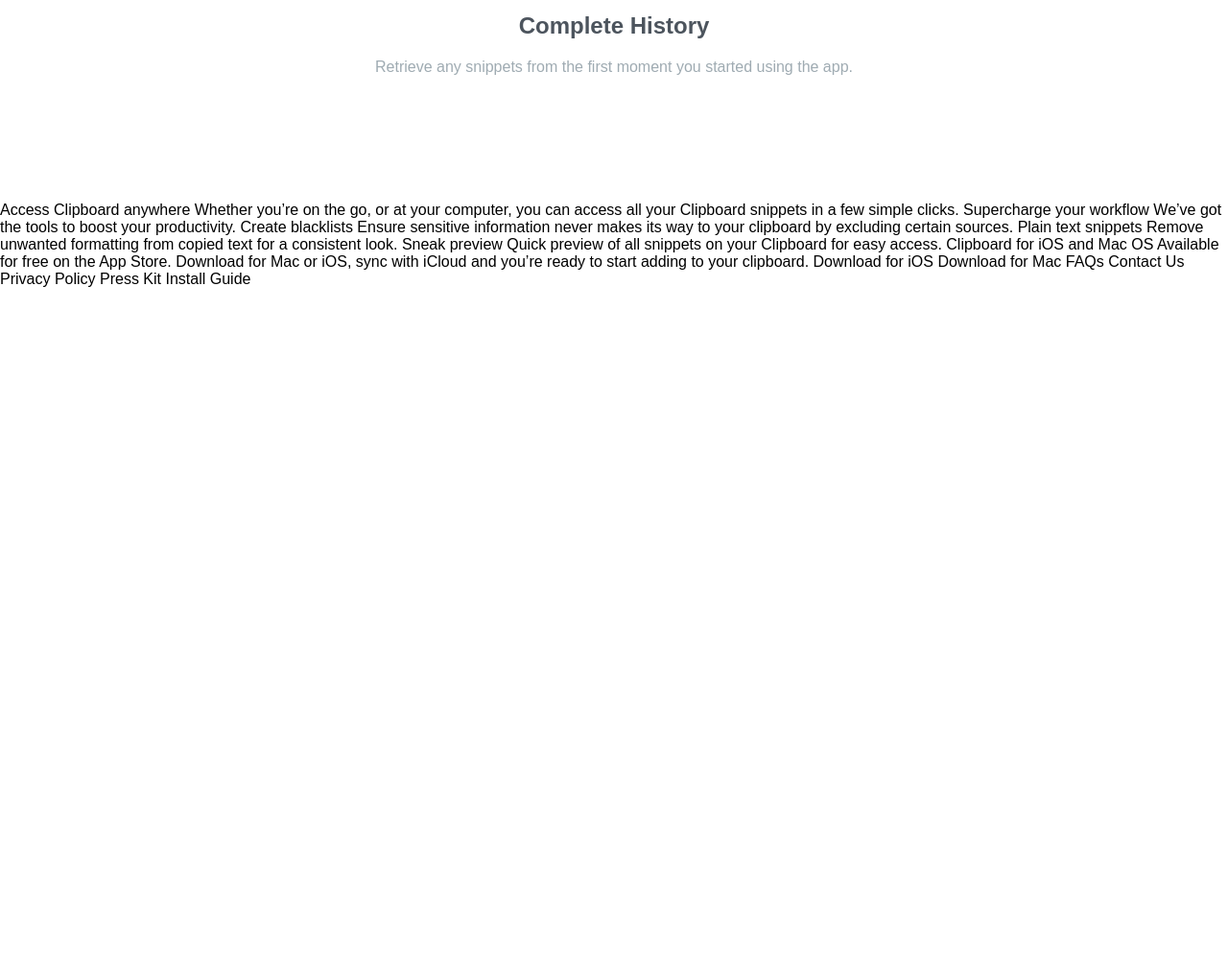
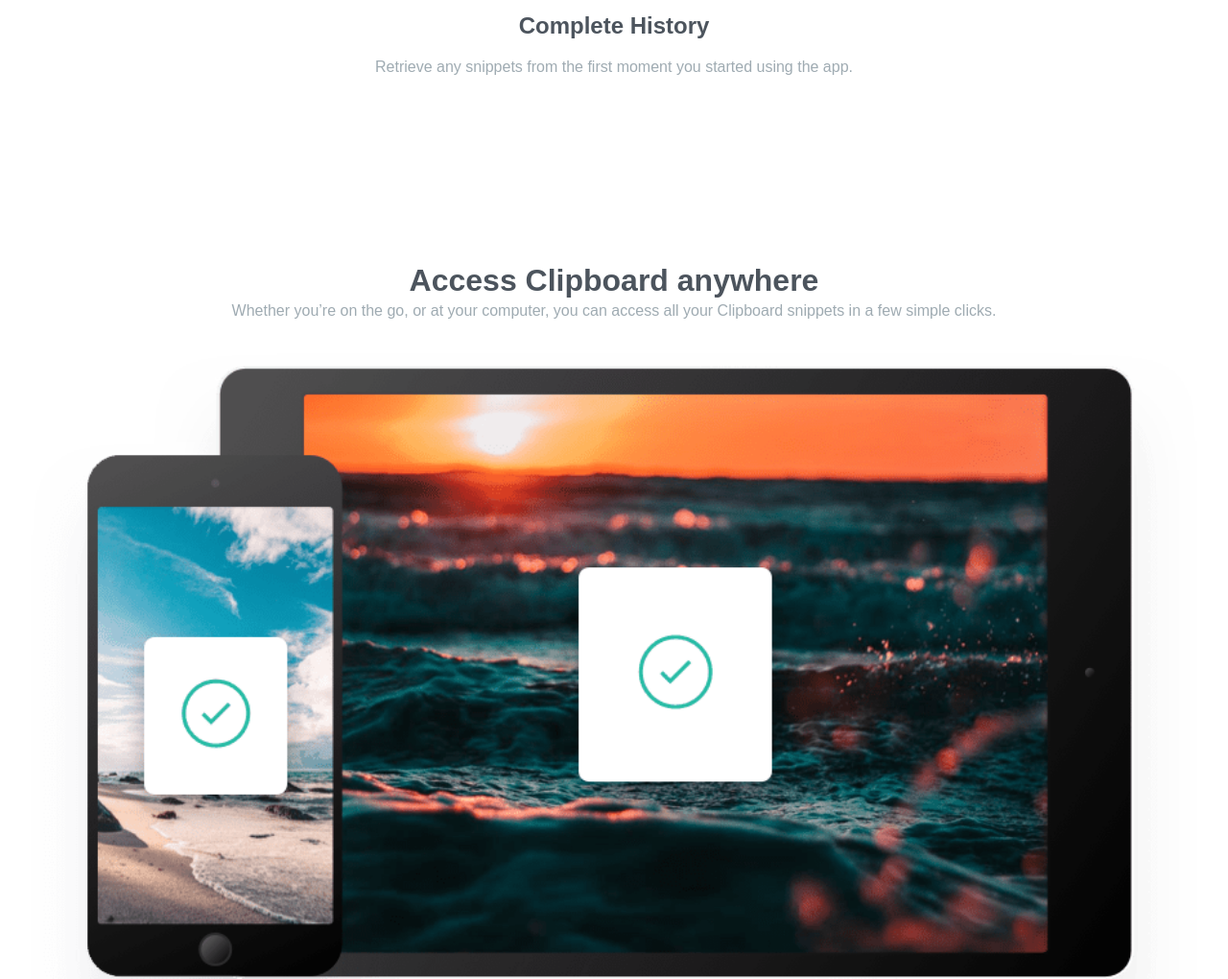
Before and after one commit to souza-vitor/clipboard-landing-page, a plain HTML site: page index.html in a window 1280 px wide. Shown: the part 1992-3012 px from the top of the page at 96% size. Before the commit the page ends 2292 px from the top, so only its background shows below. Drawn offline with Linux system fonts and the light colour scheme; a web font is replaced by a local one.

Commit message:
platforms section criada

```diff
--- a/index.html
+++ b/index.html
@@ -52,12 +52,21 @@
       </div>
     </section>
 
+    <section class="platforms">
+      <div class="container">
+        <div class="platforms__text">
+          <h2 class="platforms__text--title">Access Clipboard anywhere</h2>
+          <p class="platforms__text--para">Whether you’re on the go, or at your computer, you can access all your Clipboard
+            snippets in a few simple clicks.</p>
+        </div>
+
+        <div class="platforms__images">
+          <img src="./images/image-devices.png" alt="clipboard is available in all devices" class="platforms__images--img">
+        </div>
+      </div>
+    </section>
+
   </main>
-
-  Access Clipboard anywhere
-
-  Whether you’re on the go, or at your computer, you can access all your Clipboard
-  snippets in a few simple clicks.
 
   Supercharge your workflow
 
--- a/style.css
+++ b/style.css
@@ -138,3 +138,17 @@
     flex-direction: column;
     gap: 1rem;
 }
+
+.platforms__images--img {
+    width: 100%;
+    margin-top: 2rem;
+}
+
+.platforms {
+    display: flex;
+    flex-direction: column;
+    align-items: center;
+    text-align: center;
+    gap: 1.5rem;
+    margin-bottom: 4rem;
+}
```
